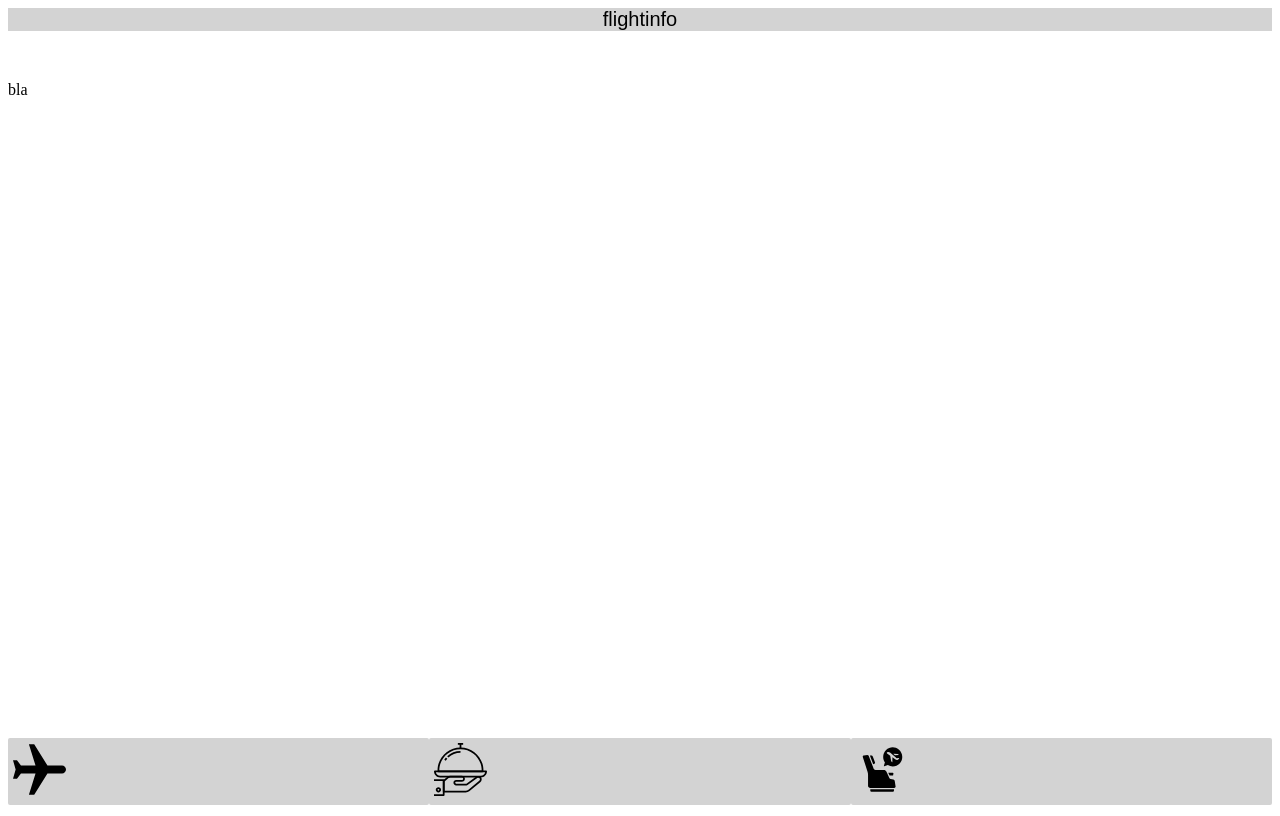
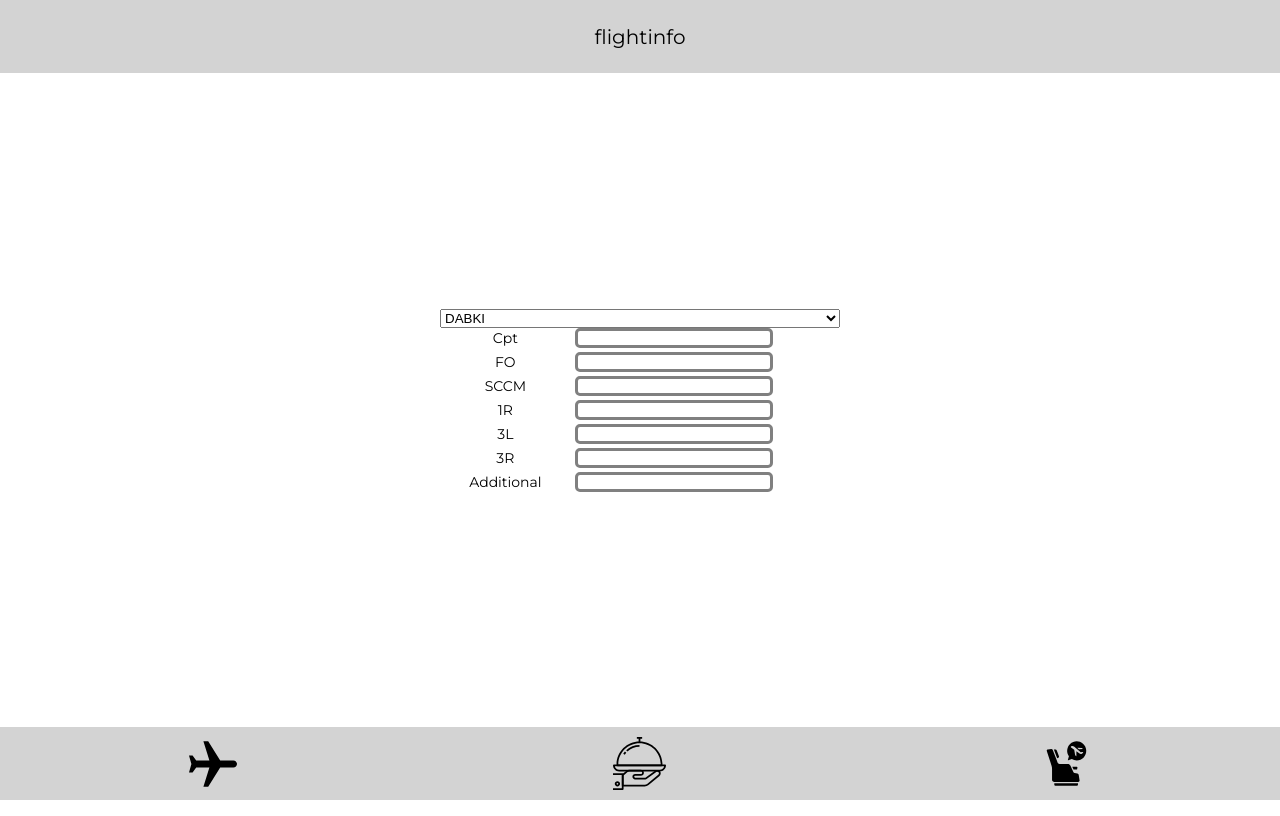
Before and after one commit to kathrinstll/plane-seatmap-app, a React app: page / in a window 1280 px wide. Both pictures are taken after a click on the element 218 px from the left and 771 px from the top of the page. Built offline with nearby package versions, Linux system fonts and the light colour scheme.

Commit message:
Add Form logic but now App is broken

```diff
--- a/public/index.html
+++ b/public/index.html
@@ -6,13 +6,16 @@
     <meta
       name="viewport"
       content="width=device-width, initial-scale=1, shrink-to-fit=no"
-      />
+    />
     <meta name="theme-color" content="#000000" />
     <!--
       manifest.json provides metadata used when your web app is installed on a
       user's mobile device or desktop. See https://developers.google.com/web/fundamentals/web-app-manifest/
     -->
     <link rel="manifest" href="%PUBLIC_URL%/manifest.json" />
+    <style>
+      @import url('https://fonts.googleapis.com/css?family=Montserrat');
+    </style>
     <!--
       Notice the use of %PUBLIC_URL% in the tags above.
       It will be replaced with the URL of the `public` folder during the build.
@@ -22,7 +25,7 @@
       work correctly both with client-side routing and a non-root public URL.
       Learn how to configure a non-root public URL by running `npm run build`.
     -->
-    <title>Learning App</title>
+    <title>Seatmap App</title>
   </head>
   <body>
     <noscript>You need to enable JavaScript to run this app.</noscript>
--- /dev/null
+++ b/src/Aircraft.js
@@ -0,0 +1,31 @@
+import React, { useState } from 'react'
+import styled from 'styled-components'
+
+const StyledSelectAircraft = styled.select``
+
+export default function Aircraft(onInputChange, aircraft) {
+  const [planes, setPlanes] = useState([
+    { aircraftName: 'DABKI' },
+    { aircraftName: 'DABKM' },
+    { aircraftName: 'DASUN' },
+    { aircraftName: 'DARIK' },
+    { aircraftName: 'DABKA' },
+    { aircraftName: 'DABAK' },
+    { aircraftName: 'DABAS' },
+    { aircraftName: 'DABRI' },
+    { aircraftName: 'DABLM' },
+    { aircraftName: 'DABFA' },
+  ])
+
+  return (
+    <StyledSelectAircraft
+      onChange={onInputChange}
+      name="aircraft" //der key im useState auf der FlightInfo
+      value={aircraft} //was auch immer für ein aircraft vom user dann selected wird
+    >
+      {planes.map(plane => (
+        <option>{plane.aircraftName}</option>
+      ))}
+    </StyledSelectAircraft>
+  )
+}
--- a/src/Cabin.js
+++ b/src/Cabin.js
@@ -205,6 +205,7 @@ export default function Cabin() {
       {seats.map(seat => (
         <Seat name={seat.seatnumber} />
       ))}
+
       <StyledEmpty />
       <StyledAisle />
     </StyledCabin>
--- /dev/null
+++ b/src/Crew.js
@@ -0,0 +1,52 @@
+import React from 'react'
+import styled from 'styled-components'
+
+const GridContainer = styled.div`
+  display: grid;
+  grid-gap: 4px;
+  grid-template-columns: 1fr 1fr 1fr 1fr 1fr 1fr;
+  grid-template-rows: repeat(2, 20px);
+  margin: 0 auto;
+  width: 400px;
+`
+
+const StyledInput = styled.input`
+  border: 3px, solid grey;
+  border-radius: 5px;
+  grid-column-start: 3;
+  grid-column-end: 6;
+  height: 20px;
+  align-items: center;
+  justify-items: center;
+`
+
+const StyledCrewMember = styled.label`
+  font-size: 14px;
+  grid-column-start: 1;
+  grid-column-end: 3;
+  height: auto;
+  display: grid;
+  align-items: center;
+  justify-items: center;
+`
+
+export default function Crew(onInputChange) {
+  return (
+    <GridContainer>
+      <StyledCrewMember>Cpt</StyledCrewMember>
+      <StyledInput onChange={onInputChange} key="cpt" label="Cpt" />
+      <StyledCrewMember>FO</StyledCrewMember>
+      <StyledInput onChange={onInputChange} key="fo" label="FO" />
+      <StyledCrewMember>SCCM</StyledCrewMember>
+      <StyledInput onChange={onInputChange} key="sccm" label="SCCM" />
+      <StyledCrewMember>1R</StyledCrewMember>
+      <StyledInput onChange={onInputChange} key="ccm1R" label="1R" />
+      <StyledCrewMember>3L</StyledCrewMember>
+      <StyledInput onChange={onInputChange} key="ccm3L" label="3L" />
+      <StyledCrewMember>3R</StyledCrewMember>
+      <StyledInput onChange={onInputChange} key="ccm3R" label="3R" />
+      <StyledCrewMember>Additional</StyledCrewMember>
+      <StyledInput label="Additional" />
+    </GridContainer>
+  )
+}
--- a/src/FlightInfo.js
+++ b/src/FlightInfo.js
@@ -1,6 +1,34 @@
-import React from 'react'
+import React, { useState } from 'react'
 import styled from 'styled-components'
+import Crew from './Crew'
+import Aircraft from './Aircraft'
+
+const PageGrid = styled.section`
+  display: grid;
+  align-content: center;
+  margin: 0 auto;
+`
 
 export default function FlightInfo() {
-  return 'bla'
+  const [flightInfo, setFlightInfo] = useState({
+    aircraft: '',
+    cpt: '',
+    fo: '',
+    sccm: '',
+    ccm1R: '',
+    ccm3L: '',
+    ccm3R: '',
+    additional: '',
+  })
+
+  function onInputChange(event) {
+    setFlightInfo({ ...flightInfo, [event.target.key]: event.target.value })
+    console.log(flightInfo)
+  } //alles was vorher drin war, key, value
+  return (
+    <PageGrid>
+      <Aircraft onInputChange={onInputChange} aircraft={flightInfo.aircraft} />
+      <Crew onInputChange={onInputChange} aircraft={flightInfo.crewmember} />
+    </PageGrid>
+  )
 }
--- a/src/Footer.js
+++ b/src/Footer.js
@@ -8,25 +8,36 @@ const Nav = styled.div`
   display: grid;
   grid-template-columns: 1fr 1fr 1fr;
   width: 100%;
+  height: 100%;
+  background: lightgrey;
 `
 
 const NavBarElement = styled.div`
-  background: lightgrey;
-  padding: 5px;
-  border-radius: 2px;
-  align-self: center;
+  display: flex;
+  align-items: center;
+  justify-content: center;
+  margin-bottom: 4px;
+  margin-top: 4px;
 `
-
+const ImgContainer = styled.div`
+  align-items: center;
+  justify-content: center;
+`
 const StyledImg = styled.img`
   height: 53px;
   width: 53px;
+`
+
+const StyledPlane = styled.img`
+  height: 48px;
+  width: 48px;
 `
 
 export default function Footer({ activePageSetter }) {
   return (
     <Nav>
       <NavBarElement onClick={() => activePageSetter('flightinfo')}>
-        <StyledImg src={planeIcon} alt="" />
+        <StyledPlane src={planeIcon} alt="" />
       </NavBarElement>
       <NavBarElement onClick={() => activePageSetter('stockcount')}>
         <StyledImg src={foodIcon} alt="" />
--- a/src/Header.js
+++ b/src/Header.js
@@ -7,10 +7,9 @@ const Headline = styled.div`
   display: flex;
   align-items: center;
   justify-content: center;
-  height: ;
+  height: 100%;
   margin-bottom: 4px;
   background: lightgrey;
-  font-family: Arial, Helvetica, sans-serif;
   font-size: 20px;
 `
 
--- a/src/MealCard.js
+++ b/src/MealCard.js
@@ -3,7 +3,8 @@ import styled from 'styled-components'
 
 const StyledCard = styled.section`
   display: grid;
-  grid-template-rows: 100px auto auto;
+  grid-template-rows: 100px auto auto auto;
+  grid-template-columns: 2fr 1fr;
   grid-gap: 12px;
   border-radius: 41px;
   border: 1px solid grey;
@@ -15,6 +16,8 @@ const StyledText = styled.p`
   font-size: 16px;
   padding: 8px;
   font-family: Arial, Helvetica, sans-serif;
+  grid-column-start: 1;
+  grid-column-end: 3;
 `
 
 const StyledImage = styled.div`
@@ -24,13 +27,16 @@ const StyledImage = styled.div`
   background-repeat: no-repeat;
   background-position: center;
   border-radius: 40px 40px 0 0;
+  grid-column-start: 1;
+  grid-column-end: 3;
 `
 
-const StyledDishName = styled.h2`
+const StyledDishName = styled.h1`
   font-family: Arial, Helvetica, sans-serif;
   color: cornflowerblue;
   grid-row-start: 2;
   grid-row-end: 3;
+  text-align: center;
 `
 
 const StyledPrizeTag = styled.div`
--- /dev/null
+++ b/src/MealSelect.js
@@ -0,0 +1,23 @@
+import React from 'react'
+import styled from 'styled-components'
+
+const StyledMealSelect = styled.select`
+  position: relative;
+`
+
+export default function MealSelect() {
+  const [meals, setMeals] = () => [
+    { mealName: 'ChickenCurry' },
+    { mealName: 'PizzaWrap' },
+    { mealName: 'Pommes Frites' },
+    { mealName: 'Chickpea Curry' },
+    { mealName: 'Pasta Bolognese' },
+  ]
+  return (
+    <StyledMealSelect>
+      {meals.map(meal => (
+        <option>{meal.mealName}</option>
+      ))}
+    </StyledMealSelect>
+  )
+}
--- a/src/Seat.js
+++ b/src/Seat.js
@@ -1,5 +1,6 @@
 import React from 'react'
 import styled from 'styled-components'
+import MealSelect from './MealSelect'
 
 const StyledSeat = styled.div`
   background-color: darkblue;
@@ -20,5 +21,9 @@ const StyledXLSeat = styled.div`
 `
 
 export default function Seat({ name }) {
-  return <StyledSeat>{name}</StyledSeat>
+  if (name.includes('15') || name.includes('16')) {
+    return <StyledXLSeat>{name}</StyledXLSeat>
+  } else {
+    return <StyledSeat>{name}</StyledSeat>
+  }
 }
--- a/src/app/App.js
+++ b/src/app/App.js
@@ -5,6 +5,7 @@ import Header from '../Header'
 import MealListPage from '../MealListPage'
 import Footer from '../Footer'
 import FlightInfo from '../FlightInfo'
+import GlobalStyles from './GlobalStyle'
 
 const Grid = styled.div`
   display: grid;
@@ -40,6 +41,7 @@ export default function App() {
   }
   return (
     <Grid>
+      <GlobalStyles />
       <Header activePageTitle={activePage} />
       <ActivePage>
         <ActivePageElement />
--- a/src/app/GlobalStyle.js
+++ b/src/app/GlobalStyle.js
@@ -7,7 +7,7 @@ export default createGlobalStyle`
 
   body {
 
-    font-family: sans-serif;
+    font-family: 'Montserrat', sans-serif;
     margin: 0;
 
   }
```
